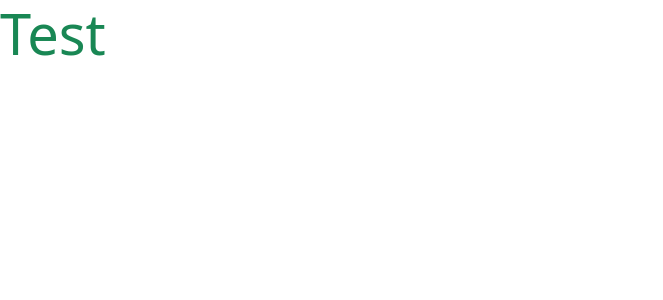
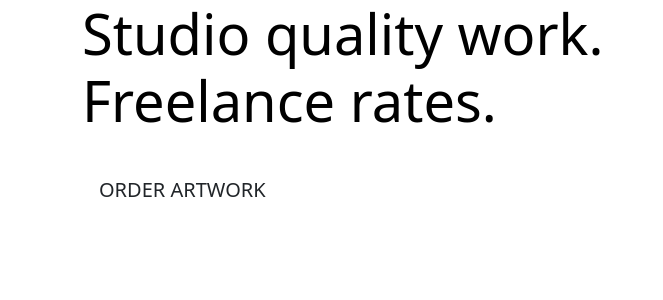
Before and after one commit to asdub/improved-telegram, a Django app: page / in a window 1280 px wide. Shown: the top 300 px of the page, without its empty margins (0-663 px from the left). Run offline with Django 3.2, Linux system fonts and the light colour scheme.

Commit message:
index.html content updated, banner and cta added

```diff
--- a/home/templates/home/index.html
+++ b/home/templates/home/index.html
@@ -1,6 +1,30 @@
 {% extends "base.html" %}
 {% load static %}
 
+{% block page_header %}
+    <div class="container header-container">
+        <div class="row">
+            <div class="col">
+
+            </div>
+        </div>
+
+    </div>
+{% endblock %}
+
 {% block content %}
-    <h1 class="display-4 text-success">Test</h1>
+    <div class="container h-100">
+        <div class="row h-100">
+            <div class="col col-md-6 my-auto">
+                <h1 class="display-4 banner-text text-black">
+                    Studio quality work. Freelance rates.
+                </h1>
+                <div class="my-4">
+                    <h4>
+                        <a href="" class="discover-btn btn btn-lg rounded-1 text-uppercase py-3">Order Artwork</a>
+                    </h4>
+                </div>
+            </div>
+        </div>
+    </div>
 {% endblock %}
```
